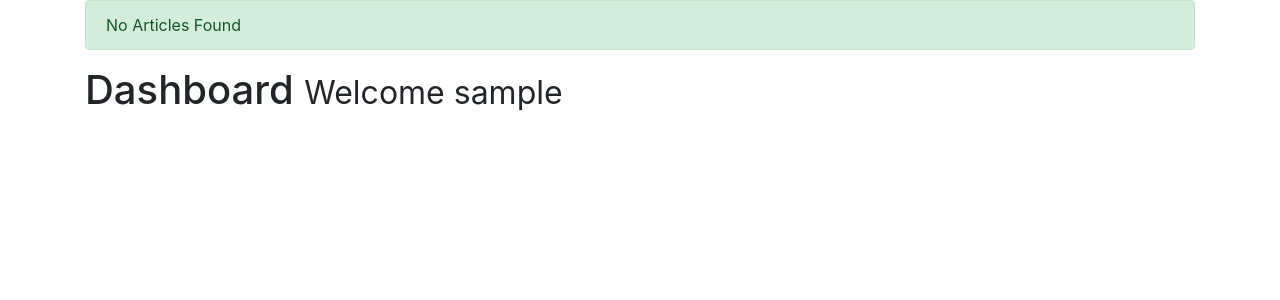
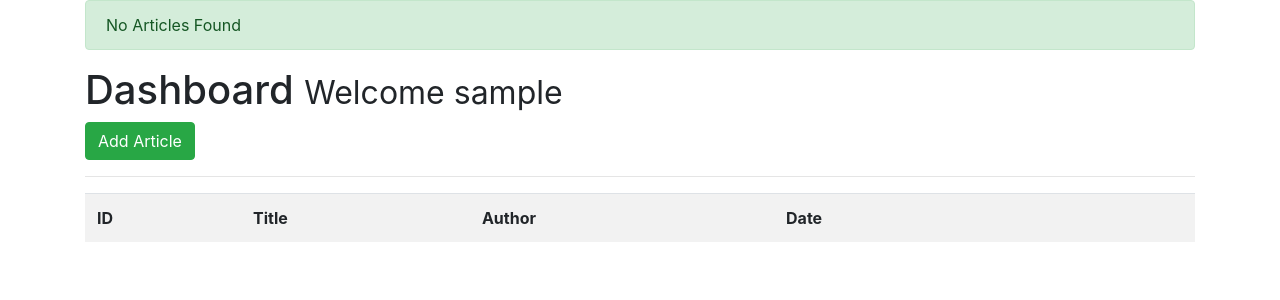
Before and after one commit to andreasdk/flask-app, a Flask app: page /dashboard in a window 1280 px wide. Shown: the part 56-356 px from the top of the page. Run offline with Flask 2, Linux system fonts and the light colour scheme; the visitor is signed in with stand-in values (Sample User, id 1); data that the repository does not hold is empty; some libraries are stand-ins or nearby versions.

Commit message:
delete button unfinished route

```diff
--- a/templates/dashboard.html
+++ b/templates/dashboard.html
@@ -2,4 +2,26 @@
 
 {% block body %}
   <h1>Dashboard <small> Welcome {{session.username}}</small></h1>
+  <a href="/add_article" class="btn btn-success">Add Article</a>
+  <hr>
+  <table class="table table-striped">
+    <tr>
+      <th>ID</th>
+      <th>Title</th>
+      <th>Author</th>
+      <th>Date</th>
+      <th></th>
+      <th></th>
+    </tr>
+    {% for article in articles %}
+    <tr>
+      <td>{{article.id}}</td>
+      <td>{{article.title}}</td>
+      <td>{{article.author}}</td>
+      <td>{{article.create_date}}</td>
+      <td><a href="edit_article/{{article.id}}" class="btn btn-success float-right">Edit</a></td>
+      <td><a href="#" class="btn btn-danger">Delete</a></td>
+    </tr>
+    {% endfor %}
+  </table>
 {% endblock %}
```
